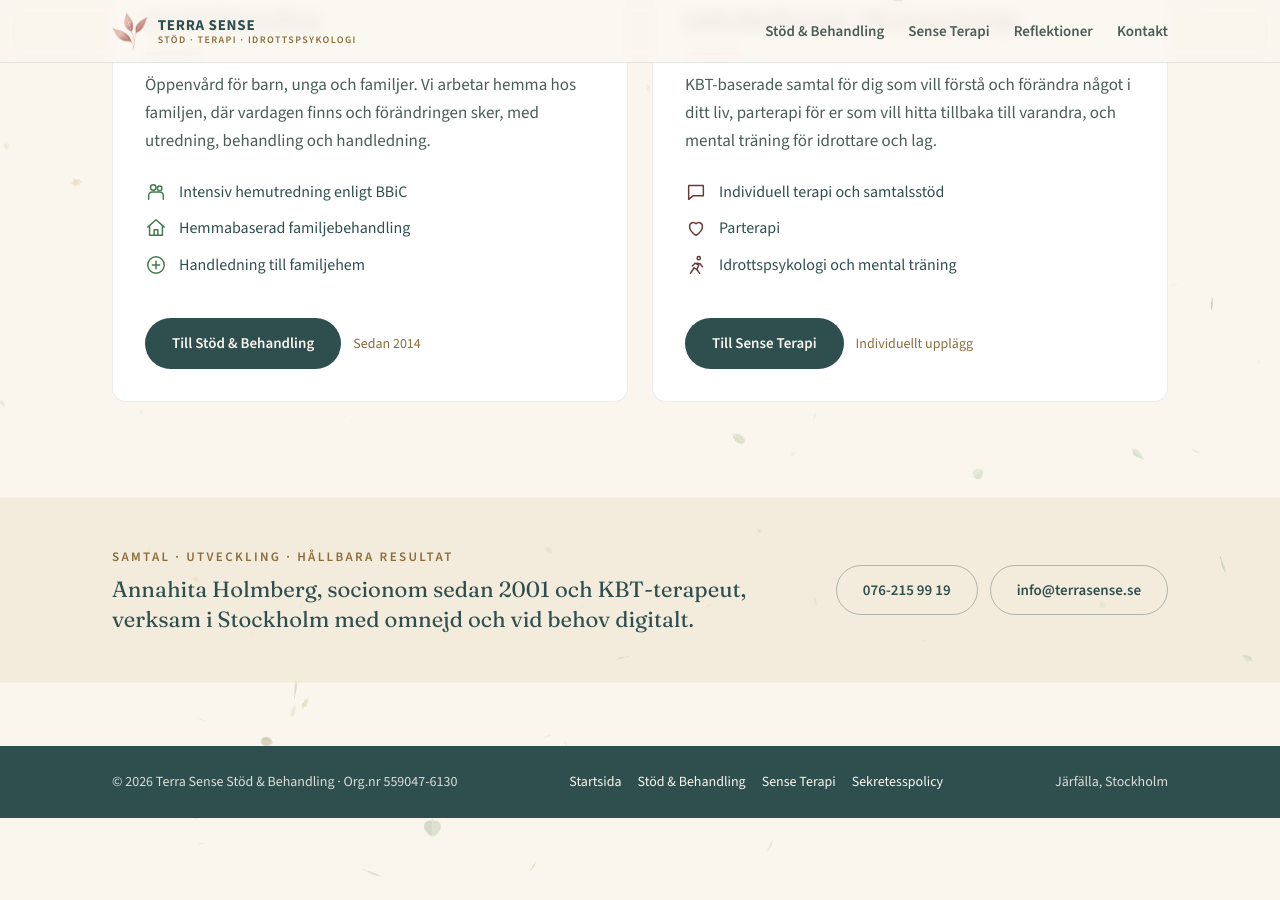
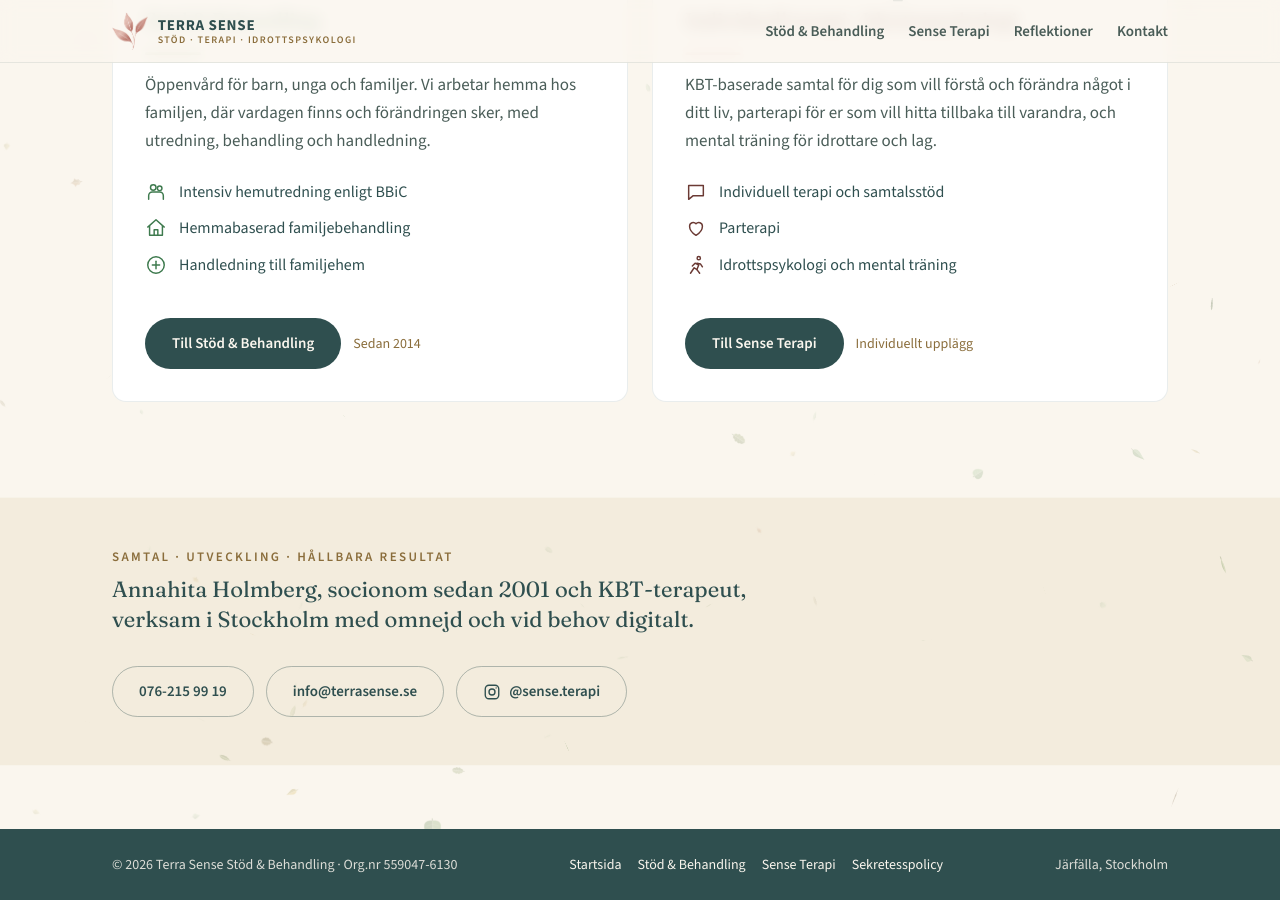
Before and after one commit to terrasen/terrasense-se.github.io, a Jekyll site: the page built from index.html, in a window 1280 px wide and 900 px high, scrolled down 1004 px. Built offline with Jekyll 4.4.1, drawn with Linux system fonts in a browser that asks for light colours.

Commit message:
feat: Instagram link in the contact section on start and Terra Sense pages
Co-Authored-By: Claude Fable 5.2 <noreply@anthropic.com>

```diff
--- a/_pages/terra-sense.html
+++ b/_pages/terra-sense.html
@@ -147,6 +147,10 @@ section: terrasense
         <div class="ts-actions">
           <a class="ts-btn ts-btn--primary" href="tel:+46762159919">076-215 99 19</a>
           <a class="ts-btn ts-btn--ghost" href="mailto:{{ site.email }}">{{ site.email }}</a>
+          <a class="ts-btn ts-btn--ghost ts-btn--icon" href="https://www.instagram.com/sense.terapi/" target="_blank" rel="noopener">
+            <svg width="18" height="18" viewBox="0 0 24 24" fill="none" stroke="currentColor" stroke-width="1.8" stroke-linecap="round" stroke-linejoin="round" aria-hidden="true"><rect x="3" y="3" width="18" height="18" rx="5"/><circle cx="12" cy="12" r="4"/><circle cx="17.5" cy="6.5" r="0.9" fill="currentColor" stroke="none"/></svg>
+            @sense.terapi
+          </a>
         </div>
         <div class="ts-contact-details">
           <span>Verksamhetschef: {{ site.manager }}</span>
--- a/index.html
+++ b/index.html
@@ -111,6 +111,10 @@ section: home
         <div class="ts-actions">
           <a class="ts-btn ts-btn--ghost" href="tel:+46762159919">{{ site.phone }}</a>
           <a class="ts-btn ts-btn--ghost" href="mailto:{{ site.email }}">{{ site.email }}</a>
+          <a class="ts-btn ts-btn--ghost ts-btn--icon" href="https://www.instagram.com/sense.terapi/" target="_blank" rel="noopener">
+            <svg width="18" height="18" viewBox="0 0 24 24" fill="none" stroke="currentColor" stroke-width="1.8" stroke-linecap="round" stroke-linejoin="round" aria-hidden="true"><rect x="3" y="3" width="18" height="18" rx="5"/><circle cx="12" cy="12" r="4"/><circle cx="17.5" cy="6.5" r="0.9" fill="currentColor" stroke="none"/></svg>
+            @sense.terapi
+          </a>
         </div>
       </div>
     </div>
```
